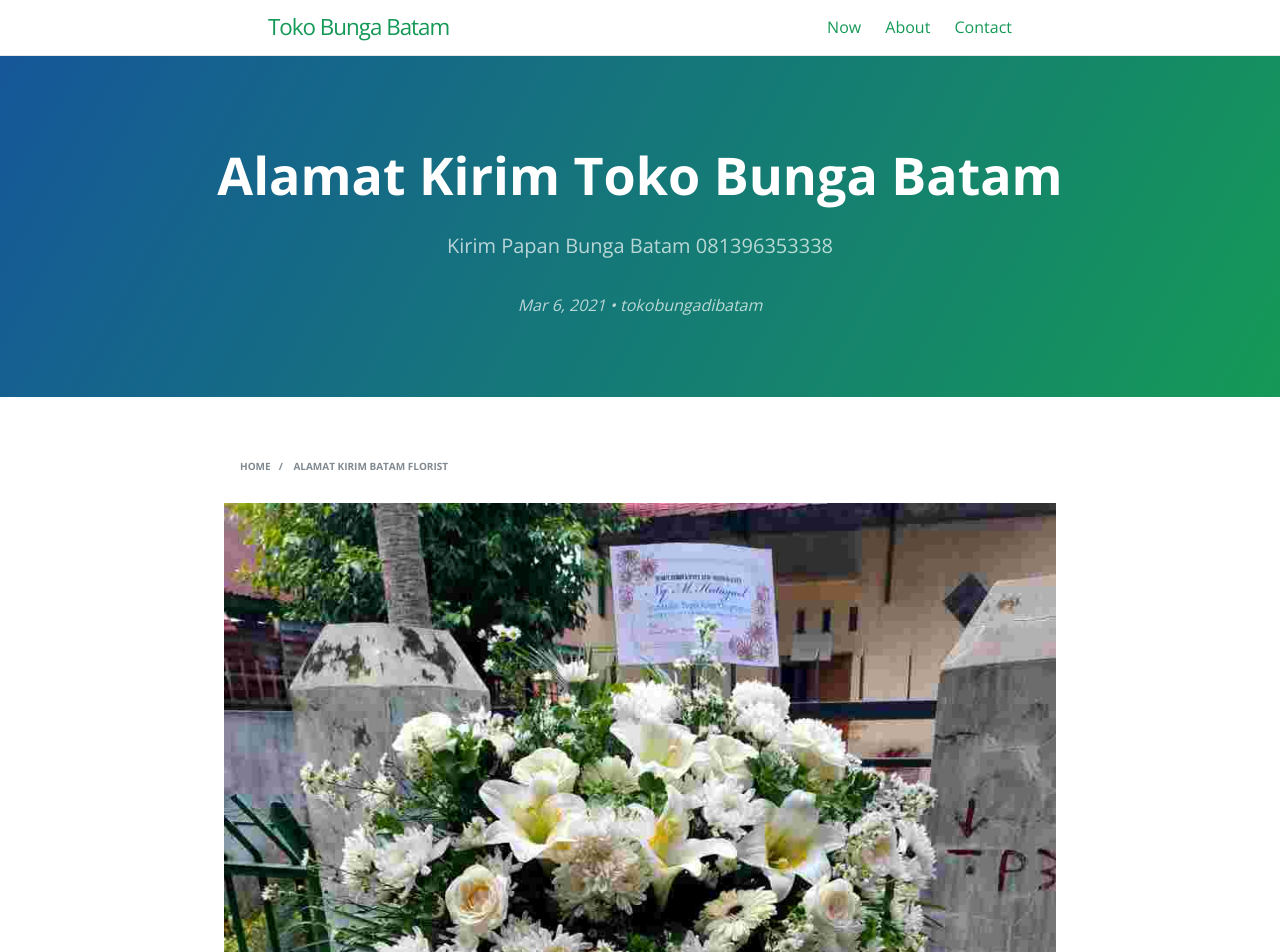
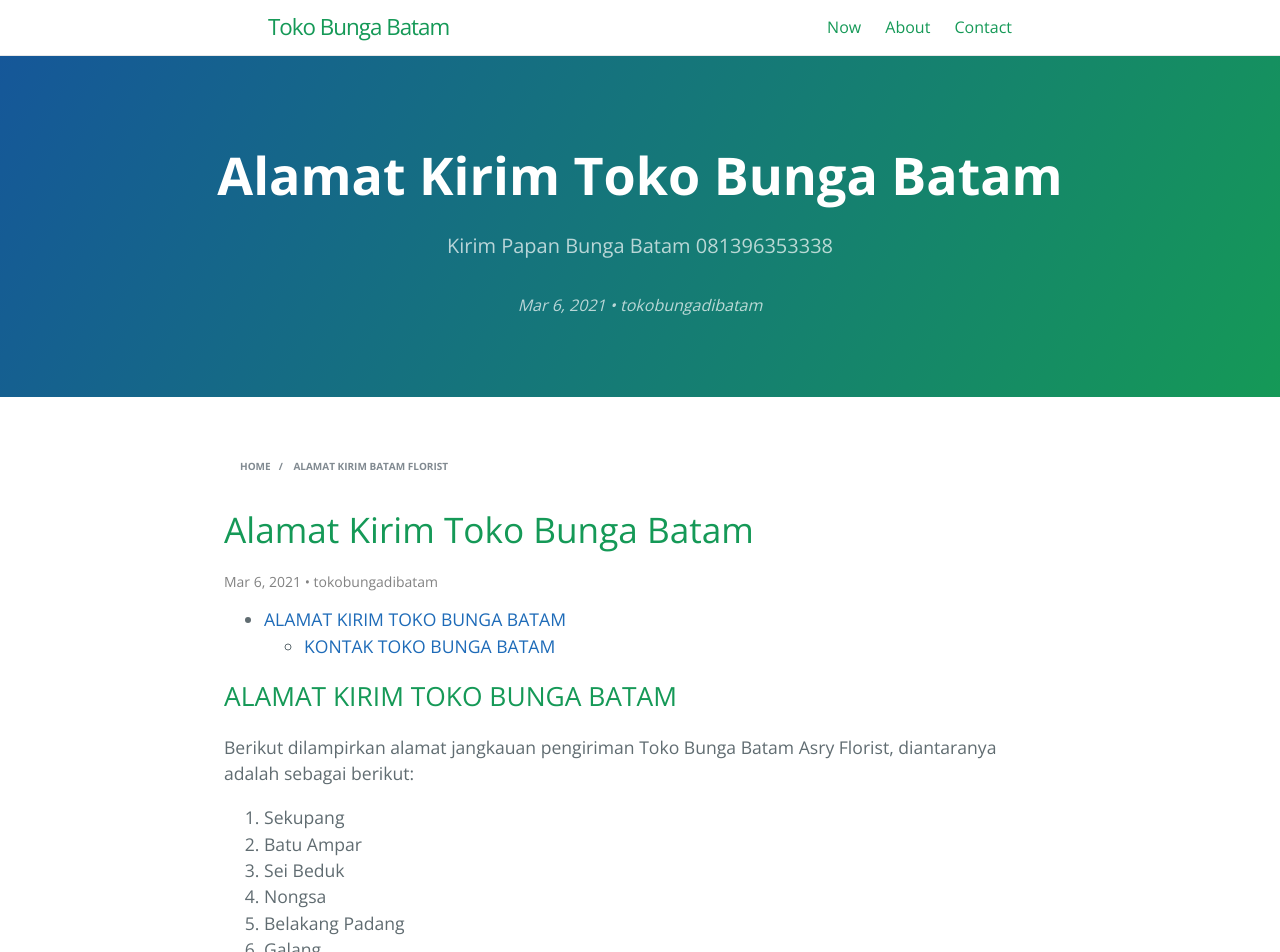
Before and after one commit to tokobungadibatam/tokobungadibatam.github.io, a Jekyll site: the page built from _posts/2021-03-06-alamat-kirim-batam-florist.md, in a window 1280 px wide. Shown: the top 952 px of the page. Built offline with Jekyll 4.4.1, drawn with Linux system fonts in a browser that asks for light colours; a script that is not in the unit is left out; comment, search, counter and statistics services are not loaded.

Commit message:
Update post.html

```diff
--- a/_layouts/post.html
+++ b/_layouts/post.html
@@ -3,12 +3,7 @@ layout: default
 ---
 <article class="post h-entry" itemscope item="http://schema.org/BlogPosting">
 <header class="post-header">
-    {%- if page.image -%}
-      <img src="{{- page.image | relative_url -}}" alt="{{ image.alt }}" class="featured-image-post">
-    {%- else -%}
-      {%- assign postImage = "/image/header.png" -%}
-      <img src="{{- postImage | relative_url -}}" alt="{{ image.alt }}" class="featured-image-post">
-    {%- endif -%}
+    {% if page.featured-image %}{% include post-featured-image.html image=page.featured-image alt=page.featured-image-alt %}{% endif %}
     <h1 class="post-title p-name" item="name headline">{{ page.title | escape }}</h1>
     <p class="post-meta">
       {%- assign date_format = site.date_format | default: "%b %-d, %Y" -%}
```
